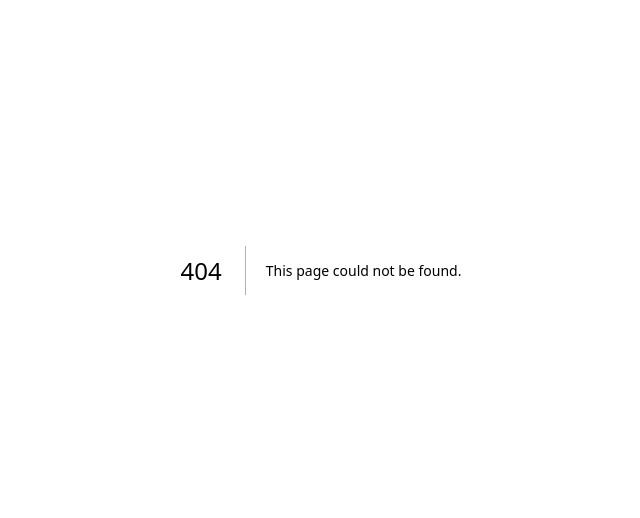
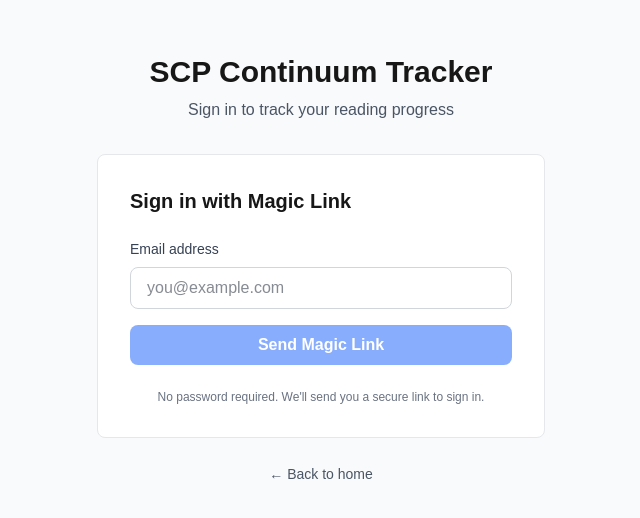
Before and after one commit to edwardstone1337/SCP, a Next.js app: page /login in a window 1280 px wide. Before the commit this address had no page. Shown: the part 130-648 px from the top of the page, without its empty margins (319-959 px from the left). Built offline with nearby package versions, Linux system fonts and the light colour scheme.

Commit message:
feat: add magic link login page

```diff
--- /dev/null
+++ b/app/login/page.tsx
@@ -0,0 +1,119 @@
+'use client'
+
+import { useState } from 'react'
+import { createClient } from '@/lib/supabase/client'
+import { getSiteUrl } from '@/lib/utils/site-url'
+
+export default function LoginPage() {
+  const [email, setEmail] = useState('')
+  const [loading, setLoading] = useState(false)
+  const [message, setMessage] = useState<{ type: 'success' | 'error'; text: string } | null>(null)
+
+  const handleLogin = async (e: React.FormEvent) => {
+    e.preventDefault()
+    setLoading(true)
+    setMessage(null)
+
+    try {
+      const supabase = createClient()
+      const { error } = await supabase.auth.signInWithOtp({
+        email,
+        options: {
+          emailRedirectTo: `${getSiteUrl()}/auth/callback`,
+        },
+      })
+
+      if (error) {
+        setMessage({ type: 'error', text: error.message })
+      } else {
+        setMessage({
+          type: 'success',
+          text: 'Check your email for the magic link!',
+        })
+        setEmail('')
+      }
+    } catch (error) {
+      setMessage({
+        type: 'error',
+        text: 'An unexpected error occurred. Please try again.',
+      })
+    } finally {
+      setLoading(false)
+    }
+  }
+
+  return (
+    <main className="flex min-h-screen flex-col items-center justify-center p-6 bg-gray-50 dark:bg-gray-950">
+      <div className="w-full max-w-md">
+        <div className="mb-8 text-center">
+          <h1 className="text-3xl font-bold mb-2">SCP Continuum Tracker</h1>
+          <p className="text-gray-600 dark:text-gray-400">
+            Sign in to track your reading progress
+          </p>
+        </div>
+
+        <div className="bg-white dark:bg-gray-900 rounded-lg border border-gray-200 dark:border-gray-800 p-8">
+          <h2 className="text-xl font-semibold mb-6">Sign in with Magic Link</h2>
+
+          <form onSubmit={handleLogin} className="space-y-4">
+            <div>
+              <label
+                htmlFor="email"
+                className="block text-sm font-medium mb-2 text-gray-700 dark:text-gray-300"
+              >
+                Email address
+              </label>
+              <input
+                id="email"
+                type="email"
+                value={email}
+                onChange={(e) => setEmail(e.target.value)}
+                placeholder="you@example.com"
+                required
+                disabled={loading}
+                className="w-full px-4 py-2 border border-gray-300 dark:border-gray-700 rounded-lg
+                         bg-white dark:bg-gray-800 text-gray-900 dark:text-gray-100
+                         focus:ring-2 focus:ring-blue-500 focus:border-transparent
+                         disabled:opacity-50 disabled:cursor-not-allowed"
+              />
+            </div>
+
+            {message && (
+              <div
+                className={`p-4 rounded-lg text-sm ${
+                  message.type === 'success'
+                    ? 'bg-green-50 dark:bg-green-900/20 text-green-800 dark:text-green-200 border border-green-200 dark:border-green-800'
+                    : 'bg-red-50 dark:bg-red-900/20 text-red-800 dark:text-red-200 border border-red-200 dark:border-red-800'
+                }`}
+              >
+                {message.text}
+              </div>
+            )}
+
+            <button
+              type="submit"
+              disabled={loading || !email}
+              className="w-full px-4 py-2 bg-blue-600 hover:bg-blue-700 text-white font-semibold rounded-lg
+                       transition-colors disabled:opacity-50 disabled:cursor-not-allowed"
+            >
+              {loading ? 'Sending...' : 'Send Magic Link'}
+            </button>
+          </form>
+
+          <p className="mt-6 text-xs text-center text-gray-500 dark:text-gray-400">
+            No password required. We'll send you a secure link to sign in.
+          </p>
+        </div>
+
+        <div className="mt-6 text-center">
+          <a
+            href="/"
+            className="text-sm text-gray-600 dark:text-gray-400 hover:text-gray-900 dark:hover:text-gray-200"
+          >
+            ← Back to home
+          </a>
+        </div>
+      </div>
+    </main>
+  )
+}
--- a/app/page.tsx
+++ b/app/page.tsx
@@ -42,6 +42,15 @@ const connectionStatus = error?.message.includes('relation') || error?.message.i
           </dl>
         </div>
 
+        <div className="mt-6 text-center">
+          <a
+            href="/login"
+            className="inline-block px-6 py-2 text-sm text-blue-600 dark:text-blue-400 hover:text-blue-700 dark:hover:text-blue-300 font-semibold"
+          >
+            Sign in to start tracking →
+          </a>
+        </div>
+
         <div className="mt-8 text-center">
           <a
             href="/test-data"
```
